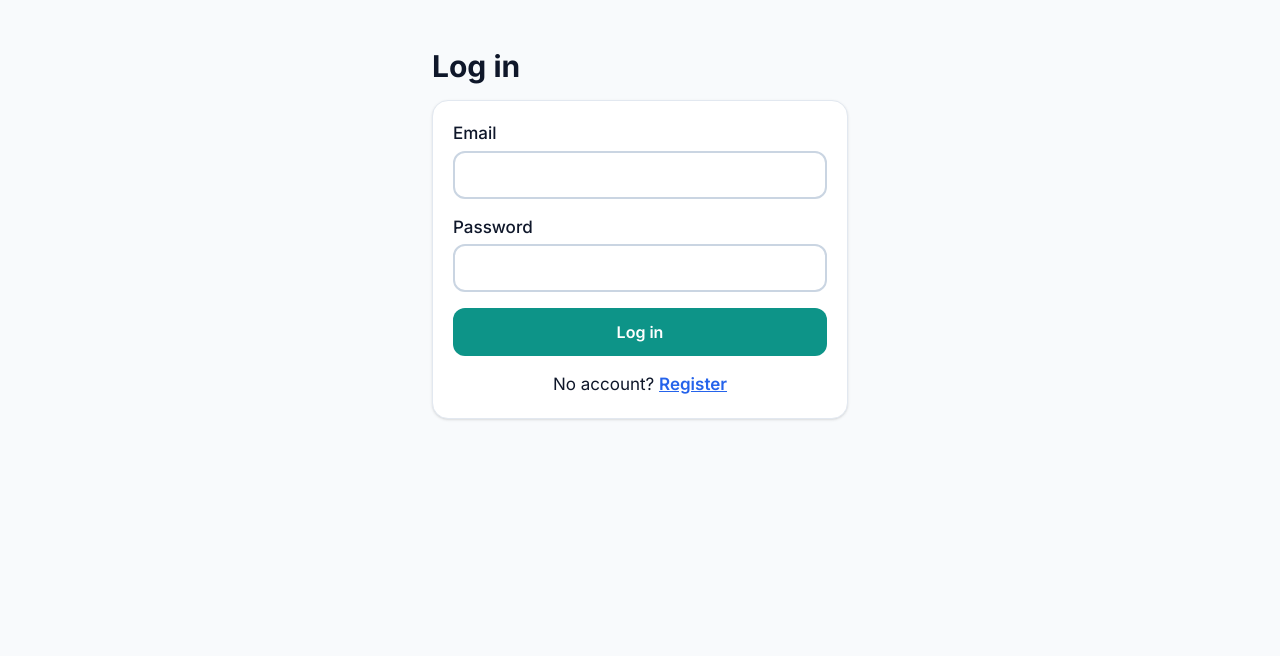
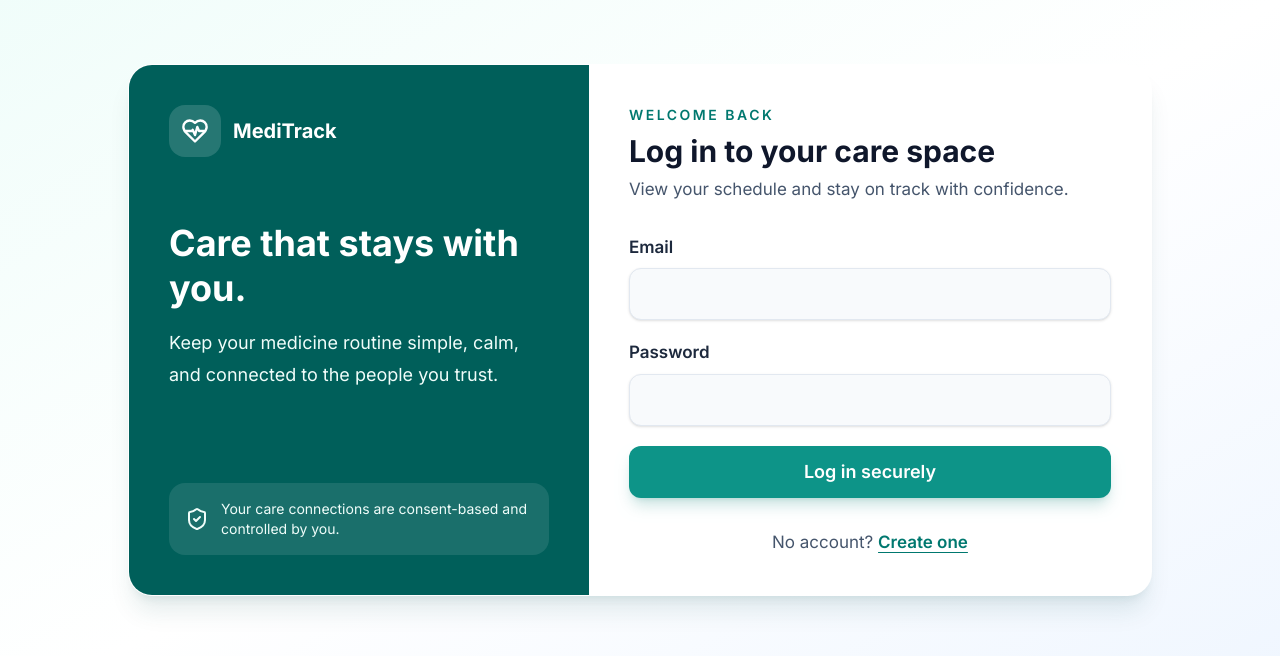
Before and after one commit to ujjwal540/meditrack, a Next.js app: page /login in a window 1280 px wide. Shown: the top 656 px of the page. Built offline with nearby package versions, Linux system fonts and the light colour scheme; no server answers.

Commit message:
Improve login and family care experience

```diff
--- a/src/app/family/page.tsx
+++ b/src/app/family/page.tsx
@@ -1,6 +1,7 @@
 "use client";
 
 import { useEffect, useState } from "react";
+import { Mail, ShieldCheck, UsersRound } from "lucide-react";
 import type { CaregiverConnection, ConsentStatus } from "@/types";
 import { PageShell } from "@/components/layout/PageShell";
 import { Button } from "@/components/ui/Button";
@@ -19,7 +20,14 @@ export default function FamilyPage() {
   return (
     <PageShell title="Family Care" subtitle="You decide who can see your dose status.">
       <div className="space-y-6">
-        <Card>
+        <Card className="border-teal-100 bg-gradient-to-br from-white to-teal-50/60">
+          <div className="mb-5 flex items-start gap-3">
+            <span className="rounded-xl bg-teal-100 p-3 text-teal-700"><UsersRound className="h-6 w-6" aria-hidden="true" /></span>
+            <div>
+              <h2 className="text-xl font-semibold text-slate-900">Invite a trusted caregiver</h2>
+              <p className="mt-1 text-slate-600">Share updates only with someone you choose.</p>
+            </div>
+          </div>
           <form
             className="grid gap-3 md:grid-cols-[1fr_1fr_auto]"
             onSubmit={(e) => {
@@ -33,8 +41,9 @@ export default function FamilyPage() {
             <input aria-label="Family member email" type="email" required placeholder="Email address" value={email} onChange={(e) => setEmail(e.target.value)} className="min-h-12 rounded-xl border-2 border-slate-300 px-3" />
             <Button type="submit">Invite</Button>
           </form>
-          <p className="mt-3 text-sm text-slate-600">
-            Demo mode: invitations are stored on this device only. Real invitations and caregiver alerts arrive with Supabase (Day 3).
+          <p className="mt-3 flex items-start gap-2 text-sm text-slate-600">
+            <Mail className="mt-0.5 h-4 w-4 shrink-0 text-teal-700" aria-hidden="true" />
+            <span>Demo mode saves invitations on this device. It does not send email yet. Real email delivery needs a secure server email provider connected to Supabase.</span>
           </p>
         </Card>
 
@@ -56,8 +65,8 @@ export default function FamilyPage() {
           )}
         </section>
 
-        <Card className="bg-slate-50">
-          <h2 className="text-lg font-semibold">How alerts will work</h2>
+        <Card className="border-blue-100 bg-blue-50/60">
+          <h2 className="flex items-center gap-2 text-lg font-semibold"><ShieldCheck className="h-5 w-5 text-blue-700" aria-hidden="true" /> How alerts will work</h2>
           <p className="mt-1 text-slate-700">
             If a dose is still <strong>not yet confirmed</strong> after your grace period, your caregiver is told so.
             An unconfirmed dose does not mean you missed it. You may simply not have tapped Taken.
--- a/src/app/login/page.tsx
+++ b/src/app/login/page.tsx
@@ -3,8 +3,8 @@
 import Link from "next/link";
 import { useRouter } from "next/navigation";
 import { useState } from "react";
+import { HeartPulse, ShieldCheck } from "lucide-react";
 import { Button } from "@/components/ui/Button";
-import { Card } from "@/components/ui/Card";
 import { signIn } from "@/lib/auth";
 
 export default function LoginPage() {
@@ -22,28 +22,54 @@ export default function LoginPage() {
     setDemo(Boolean(res.demo));
   }
 
-  const field = "mt-1 w-full min-h-12 rounded-xl border-2 border-slate-300 px-3";
+  const field = "mt-2 w-full min-h-13 rounded-xl border border-slate-200 bg-slate-50 px-4 text-base shadow-sm transition focus:border-teal-500 focus:bg-white focus:outline-none focus:ring-4 focus:ring-teal-100";
   return (
-    <main className="mx-auto max-w-md px-4 py-12">
-      <h1 className="mb-4 text-3xl font-bold">Log in</h1>
-      <Card>
-        <form onSubmit={submit} className="space-y-4">
-          <label className="block font-medium">Email
+    <main className="min-h-[calc(100vh-5rem)] bg-gradient-to-br from-teal-50 via-white to-blue-50 px-4 py-10 sm:py-16">
+      <div className="mx-auto grid max-w-5xl overflow-hidden rounded-3xl border border-white/80 bg-white shadow-xl shadow-teal-900/10 lg:grid-cols-[0.9fr_1.1fr]">
+        <section className="hidden bg-teal-800 p-10 text-white lg:flex lg:flex-col lg:justify-between">
+          <div>
+            <div className="flex items-center gap-3">
+              <span className="rounded-2xl bg-white/15 p-3"><HeartPulse className="h-7 w-7" aria-hidden="true" /></span>
+              <span className="text-xl font-bold">MediTrack</span>
+            </div>
+            <h1 className="mt-16 text-4xl font-bold leading-tight">Care that stays with you.</h1>
+            <p className="mt-4 text-lg leading-8 text-teal-50">
+              Keep your medicine routine simple, calm, and connected to the people you trust.
+            </p>
+          </div>
+          <div className="flex items-center gap-3 rounded-2xl bg-white/10 p-4 text-sm text-teal-50">
+            <ShieldCheck className="h-6 w-6 shrink-0" aria-hidden="true" />
+            <span>Your care connections are consent-based and controlled by you.</span>
+          </div>
+        </section>
+        <section className="p-6 sm:p-10">
+          <div className="mb-8 lg:hidden">
+            <div className="flex items-center gap-3 text-teal-800">
+              <span className="rounded-2xl bg-teal-100 p-3"><HeartPulse className="h-7 w-7" aria-hidden="true" /></span>
+              <span className="text-xl font-bold">MediTrack</span>
+            </div>
+          </div>
+          <p className="text-sm font-semibold uppercase tracking-[0.18em] text-teal-700">Welcome back</p>
+          <h2 className="mt-2 text-3xl font-bold text-slate-900">Log in to your care space</h2>
+          <p className="mt-2 text-slate-600">View your schedule and stay on track with confidence.</p>
+          <form onSubmit={submit} className="mt-8 space-y-5">
+          <label className="block font-semibold text-slate-800">Email
             <input type="email" required className={field} value={email} onChange={(e) => setEmail(e.target.value)} />
           </label>
-          <label className="block font-medium">Password
+          <label className="block font-semibold text-slate-800">Password
             <input type="password" required className={field} value={password} onChange={(e) => setPassword(e.target.value)} />
           </label>
-          {error && <p role="alert" className="font-medium text-red-700">{error}</p>}
-          <Button type="submit" className="w-full">Log in</Button>
-        </form>
-        {demo && (
-          <Link href="/dashboard" className="mt-4 block text-center font-semibold text-secondary underline">
-            Continue in demo mode
-          </Link>
-        )}
-        <p className="mt-4 text-center">No account? <Link href="/register" className="font-semibold text-secondary underline">Register</Link></p>
-      </Card>
+            {error && <p role="alert" className="rounded-xl border border-red-200 bg-red-50 p-3 font-medium text-red-700">{error}</p>}
+            <Button type="submit" className="min-h-13 w-full rounded-xl text-lg shadow-lg shadow-teal-700/20">Log in securely</Button>
+          </form>
+          {demo && (
+            <Link href="/dashboard" className="mt-4 block rounded-xl bg-amber-50 p-3 text-center font-semibold text-amber-900 underline">
+              Continue in demo mode
+            </Link>
+          )}
+          <p className="mt-8 text-center text-slate-600">No account? <Link href="/register" className="font-semibold text-teal-700 underline underline-offset-4">Create one</Link></p>
+        </section>
+      </div>
     </main>
   );
 }
```
